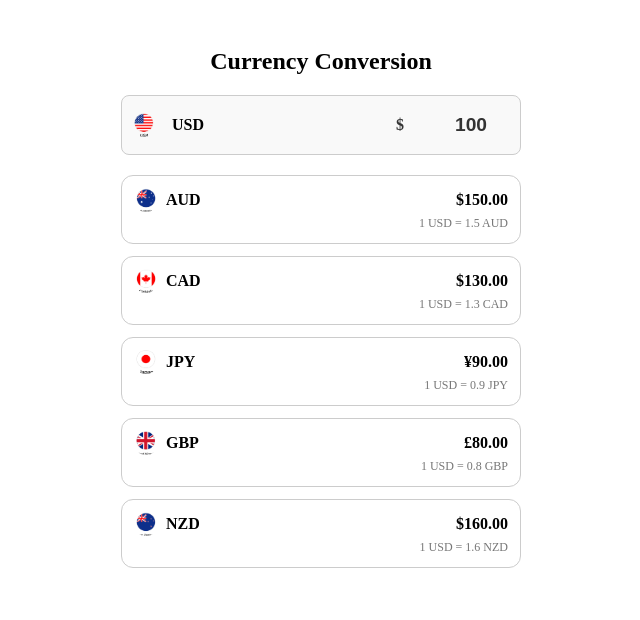
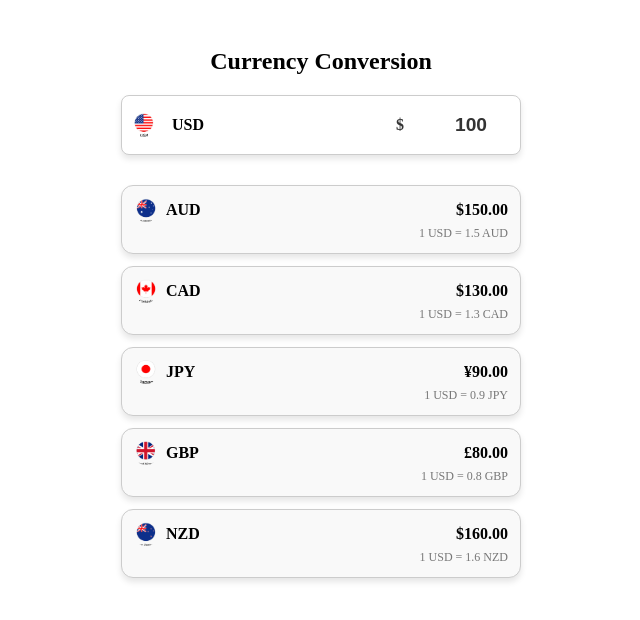
Before and after one commit to NagaeTaishi/currency_conversion, a Vue app in the folder frontend/: page / in a window 1280 px wide. Shown: the top 620 px of the page, without its empty margins (319-959 px from the left). Built offline with nearby package versions, Linux system fonts and the light colour scheme.

Commit message:
Add shadow style to each box

```diff
--- a/frontend/src/App.vue
+++ b/frontend/src/App.vue
@@ -111,11 +111,12 @@ h2 {
   flex-direction: row-reverse;
   align-items: center;
   gap: 8px;
-  margin-bottom: 20px;
+  margin-bottom: 30px;
   padding: 10px;
   border: 1px solid #ccc;
   border-radius: 8px;
-  background-color: #f9f9f9;
+  background-color: #fff;
+  box-shadow: 0 4px 6px rgba(0, 0, 0, 0.1);
 }
 
 .currency-label {
@@ -161,7 +162,8 @@ h2 {
   padding: 12px;
   border: 1px solid #ccc;
   border-radius: 12px;
-  background-color: #fff;
+  background-color: #f9f9f9;
+  box-shadow: 0 4px 6px rgba(0, 0, 0, 0.1);
 }
 
 .rate-info {
```
